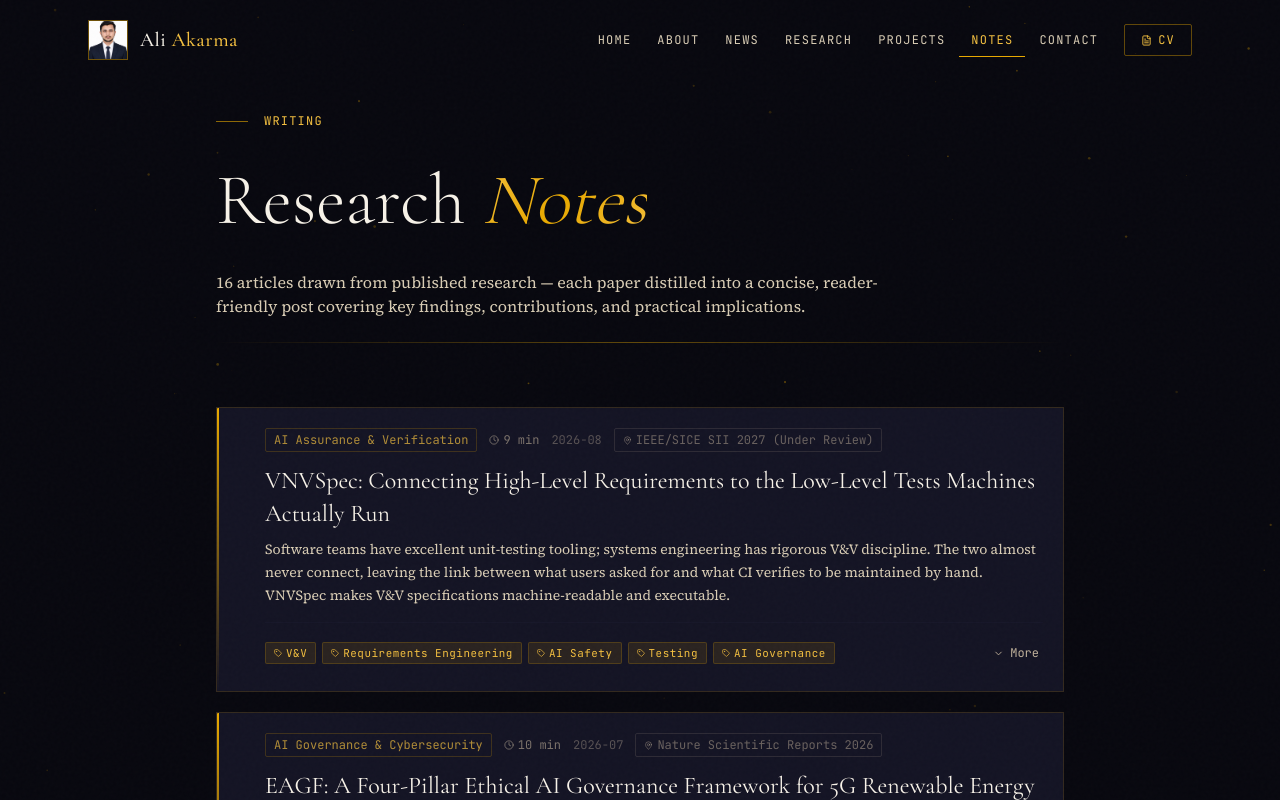
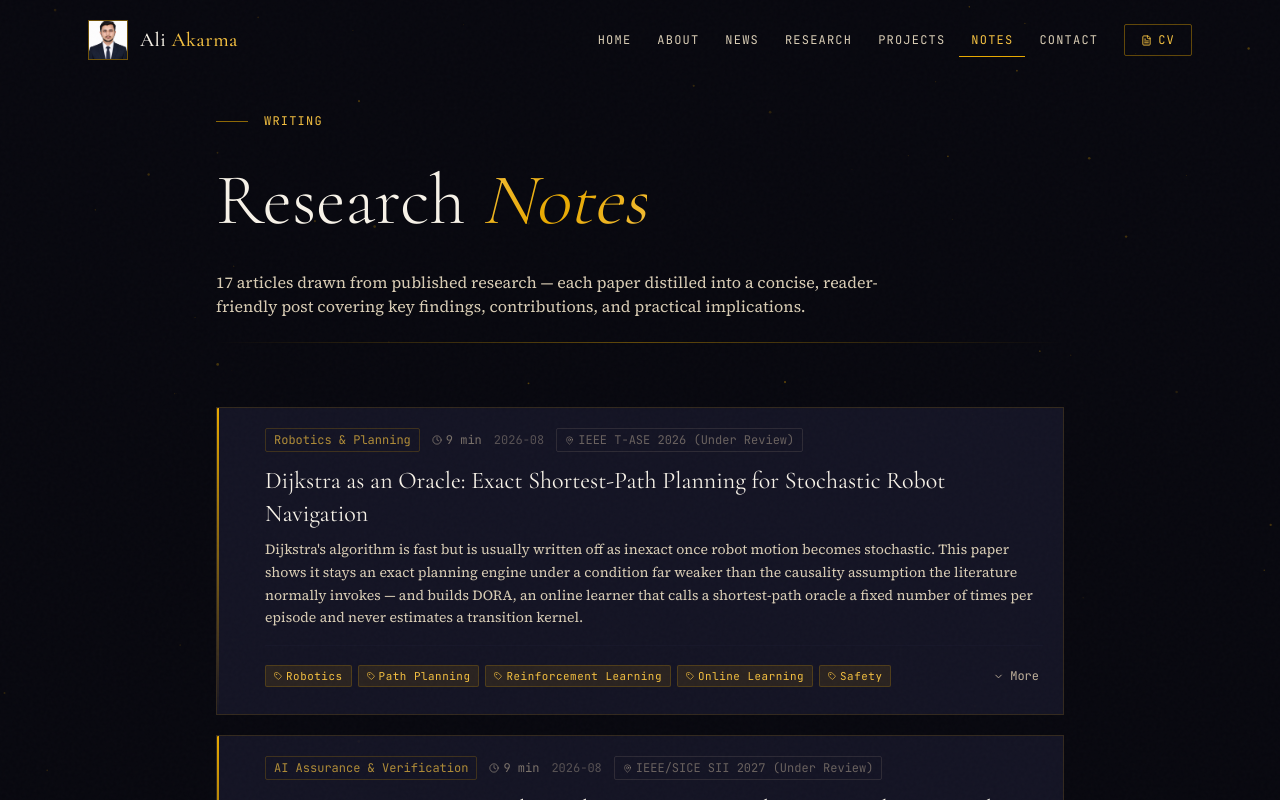
Before and after one commit to aliakarma/portfolio, a Next.js app: page /blog in a window 1280 px wide. Shown: the top 800 px of the page. Built offline with nearby package versions, Linux system fonts and the light colour scheme.

Commit message:
Update blog.js

```diff
--- a/data/blog.js
+++ b/data/blog.js
@@ -1,6 +1,25 @@
 // data/blog.js
 
 export const blogPosts = [
+  {
+    id: 23,
+    title: "Dijkstra as an Oracle: Exact Shortest-Path Planning for Stochastic Robot Navigation",
+    date: "2026-08-22",
+    category: "Robotics & Planning",
+    readTime: "9 min",
+    excerpt: "Dijkstra's algorithm is fast but is usually written off as inexact once robot motion becomes stochastic. This paper shows it stays an exact planning engine under a condition far weaker than the causality assumption the literature normally invokes — and builds DORA, an online learner that calls a shortest-path oracle a fixed number of times per episode and never estimates a transition kernel.",
+    summary: "Mobile robots working alongside people and critical facilities need to reach their goals cheaply despite not knowing true traversal costs in advance and despite imperfect actuation. Solving the underlying stochastic shortest path problem exactly with value iteration costs computation that grows with the diameter of the map, while Dijkstra's algorithm is fast but conventionally considered inexact under stochastic transitions. This work characterizes exactly when that conventional wisdom is wrong: Dijkstra remains an exact planning engine whenever a reduced cost defined on the determinized map is nonnegative — a condition much weaker than the causality condition usually assumed. Building on that characterization, DORA (Dijkstra Oracle Reduced-cost Algorithm) learns online by calling a shortest-path oracle a fixed number of times per episode, never estimating a transition kernel, and adding a logarithmic survival weight when the probability of contact with a dynamic obstacle has to stay inside a budget.",
+    keyContributions: [
+      "A weaker exactness condition for Dijkstra under stochastic transitions: nonnegativity of a reduced cost on the determinized map, replacing the stronger causality condition commonly invoked",
+      "DORA, an online learner that calls a shortest-path oracle a fixed number of times per episode and never estimates a transition kernel",
+      "A logarithmic survival weight that keeps the probability of contact with a dynamic obstacle within a specified budget",
+      "Evaluation across grid world navigation, directional drilling, and drone surveillance: matches optimistic value iteration given the true transition kernel while doing 4.5 to 19.3 times less planner work, and cuts contacts during learning by a factor of seventeen relative to determinize-and-replan",
+    ],
+    implications: "Planner work, not model accuracy, is often the binding constraint for robots that must replan online. Because the exactness condition is checkable on the determinized map and the oracle is called a fixed number of times per episode, ordinary shortest-path search — already fast, well understood, and widely implemented — becomes a defensible basis for safe online navigation, with contact rates held inside budgets spanning two orders of magnitude.",
+    tags: ["Robotics", "Path Planning", "Reinforcement Learning", "Online Learning", "Safety"],
+    venue: "IEEE T-ASE 2026 (Under Review)",
+    graphicalAbstract: "dijkstra",
+  },
   {
     id: 22,
     title: "VNVSpec: Connecting High-Level Requirements to the Low-Level Tests Machines Actually Run",
```
